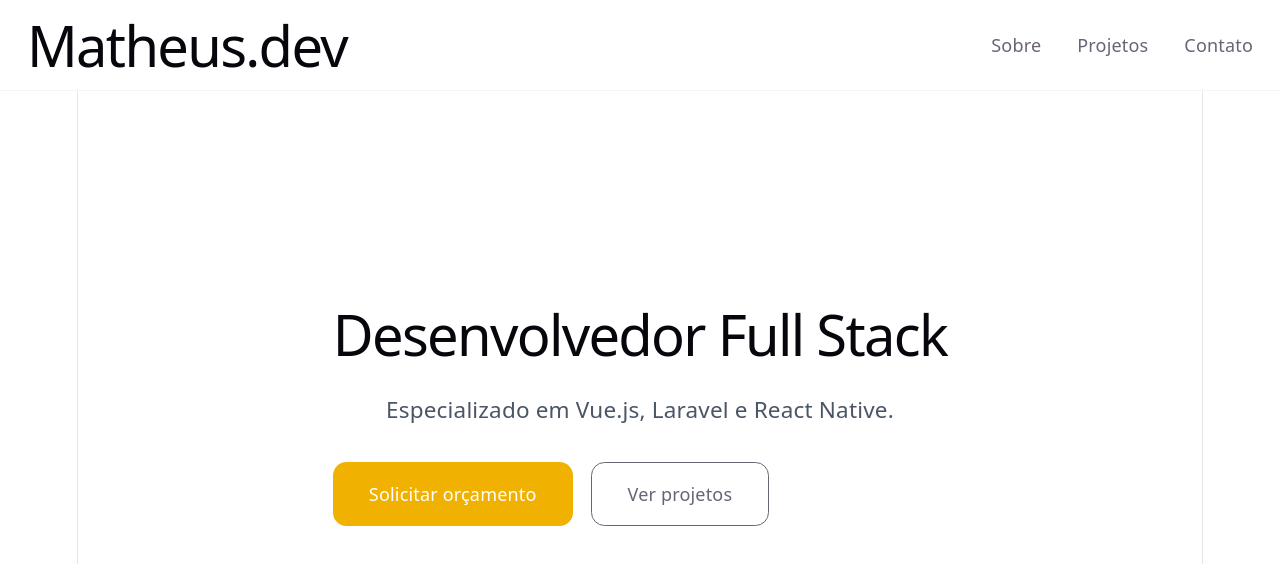
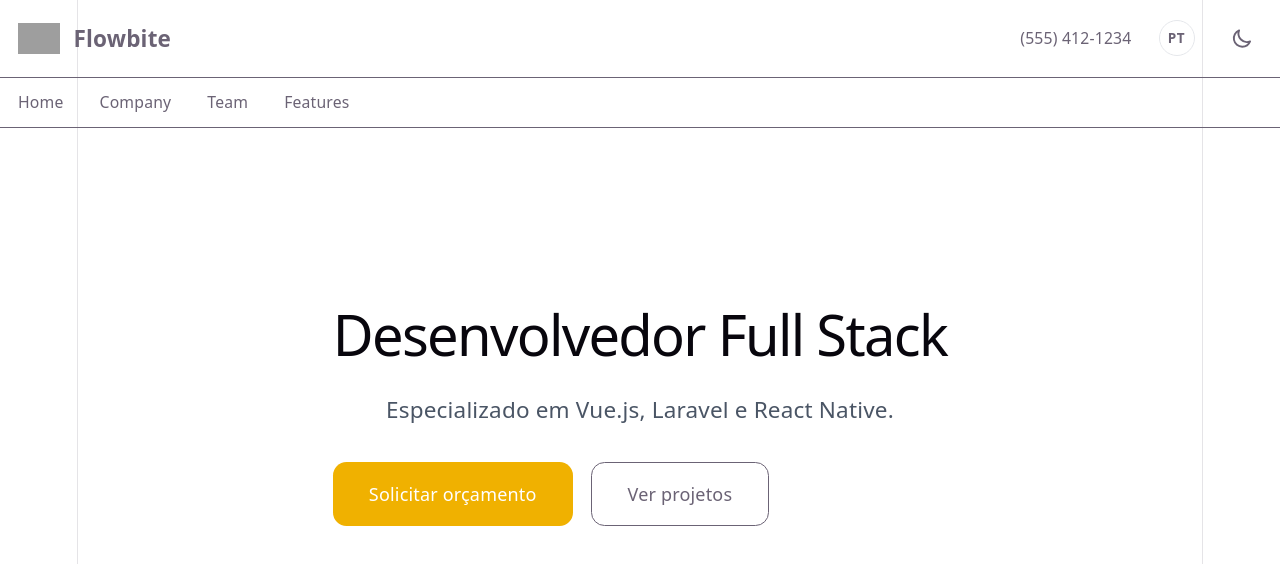
Before and after one commit to MatheusNoguerol/matheus-dev, a Vue app: page / in a window 1280 px wide. Shown: the top 564 px of the page. Built offline with nearby package versions, Linux system fonts and the light colour scheme; grey boxes are pictures that could not be loaded.

Commit message:
Header Component defined.

```diff
--- a/package.json
+++ b/package.json
@@ -12,10 +12,13 @@
     "format": "prettier . --write"
   },
   "dependencies": {
+    "@headlessui/vue": "^1.7.23",
+    "@heroicons/vue": "^2.2.0",
     "@tailwindcss/vite": "^4.3.1",
     "@vueuse/core": "^14.3.0",
     "@vueuse/head": "^2.0.0",
     "aos": "^2.3.4",
+    "heroicons": "^2.2.0",
     "lucide-vue-next": "^1.0.0",
     "tailwindcss": "^4.3.1",
     "vue": "^3.5.38"
--- a/src/components/layout/Header.vue
+++ b/src/components/layout/Header.vue
@@ -1,15 +1,112 @@
 <template>
-    <header
-        class="fixed top-0 left-0 w-full z-50 bg-white/80 backdrop-blur-md border-b border-gray-100"
-    >
-        <div class="max-w-7xl mx-auto px-6 h-20 flex items-center justify-between">
-            <h1 class="font-black text-xl">Matheus.dev</h1>
+    <header class="fixed w-full z-20 top-0 inset-s-0">
+        <nav class="bg-neutral-primary">
+            <div class="flex flex-wrap justify-between items-center mx-auto max-w-7xl p-4">
+                <a
+                    href="https://flowbite.com"
+                    class="flex items-center space-x-3 rtl:space-x-reverse"
+                >
+                    <img
+                        src="https://flowbite.com/docs/images/logo.svg"
+                        class="h-7"
+                        alt="Flowbite Logo"
+                    />
+                    <span class="self-center text-xl text-heading font-semibold whitespace-nowrap"
+                        >Flowbite</span
+                    >
+                </a>
+                <div class="flex items-center space-x-6 rtl:space-x-reverse">
+                    <a
+                        href="tel:5541251234"
+                        class="text-sm text-body hover:text-brand-primary transition-colors"
+                    >
+                        (555) 412-1234
+                    </a>
 
-            <nav class="hidden md:flex gap-8">
-                <a href="#sobre">Sobre</a>
-                <a href="#projetos">Projetos</a>
-                <a href="#contato">Contato</a>
-            </nav>
-        </div>
+                    <button
+                        @click="lang = lang === 'pt' ? 'en' : 'pt'"
+                        class="text-xs font-bold uppercase tracking-wider text-body hover:text-brand-primary transition-all duration-300 w-8 h-8 rounded-full border border-gray-200 hover:border-brand-primary flex items-center justify-center"
+                    >
+                        {{ lang }}
+                    </button>
+
+                    <button
+                        @click="toggleDarkMode"
+                        class="p-2 rounded-full text-body hover:bg-gray-100 hover:text-brand-primary transition-all duration-300"
+                        aria-label="Toggle theme"
+                    >
+                        <svg
+                            v-if="isDark"
+                            class="w-5 h-5"
+                            fill="none"
+                            stroke="currentColor"
+                            viewBox="0 0 24 24"
+                        >
+                            <path
+                                stroke-linecap="round"
+                                stroke-linejoin="round"
+                                stroke-width="2"
+                                d="M12 3v1m0 16v1m9-9h-1M4 12H3m15.364 6.364l-.707-.707M6.343 6.343l-.707-.707m12.728 0l-.707.707M6.343 17.657l-.707.707M16 12a4 4 0 11-8 0 4 4 0 018 0z"
+                            />
+                        </svg>
+                        <svg
+                            v-else
+                            class="w-5 h-5"
+                            fill="none"
+                            stroke="currentColor"
+                            viewBox="0 0 24 24"
+                        >
+                            <path
+                                stroke-linecap="round"
+                                stroke-linejoin="round"
+                                stroke-width="2"
+                                d="M20.354 15.354A9 9 0 018.646 3.646 9.003 9.003 0 0012 21a9.003 9.003 0 008.354-5.646z"
+                            />
+                        </svg>
+                    </button>
+                </div>
+            </div>
+        </nav>
+        <nav class="bg-neutral-secondary-soft border-y border-default border-default">
+            <div class="max-w-7xl px-4 py-3 mx-auto">
+                <div class="flex items-center">
+                    <ul
+                        class="flex flex-row font-medium mt-0 space-x-8 rtl:space-x-reverse text-sm"
+                    >
+                        <li>
+                            <a href="#" class="text-heading hover:underline" aria-current="page"
+                                >Home</a
+                            >
+                        </li>
+                        <li>
+                            <a href="#" class="text-heading hover:underline">Company</a>
+                        </li>
+                        <li>
+                            <a href="#" class="text-heading hover:underline">Team</a>
+                        </li>
+                        <li>
+                            <a href="#" class="text-heading hover:underline">Features</a>
+                        </li>
+                    </ul>
+                </div>
+            </div>
+        </nav>
     </header>
 </template>
+
+<script setup>
+import { ref } from 'vue';
+
+const lang = ref('pt');
+const isDark = ref(false);
+
+const toggleDarkMode = () => {
+    isDark.value = !isDark.value;
+    // Lógica para alternar a classe dark no elemento raiz
+    if (isDark.value) {
+        document.documentElement.classList.add('dark');
+    } else {
+        document.documentElement.classList.remove('dark');
+    }
+};
+</script>
```
Also changed, not shown: 1 other file (tests, documents, lock files or other folders).
